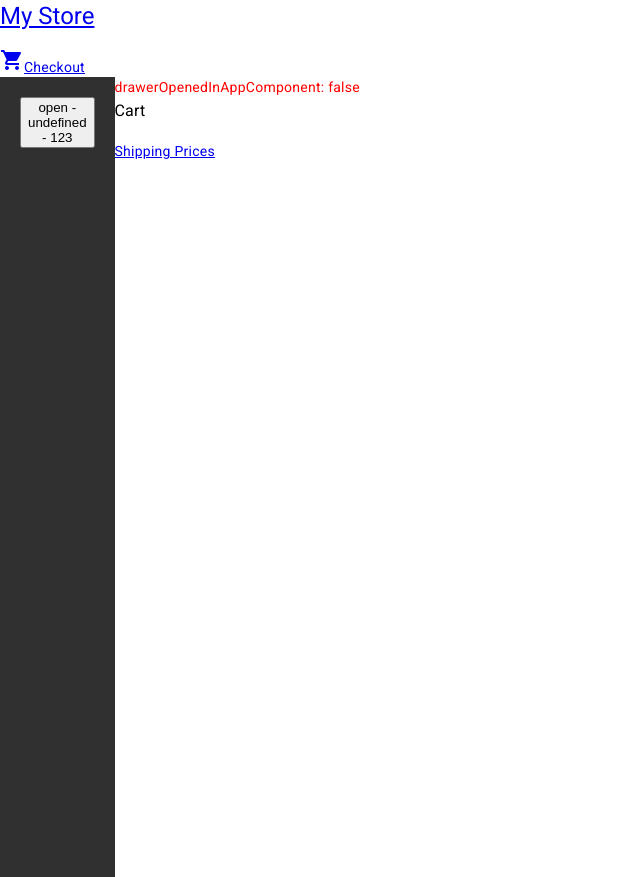
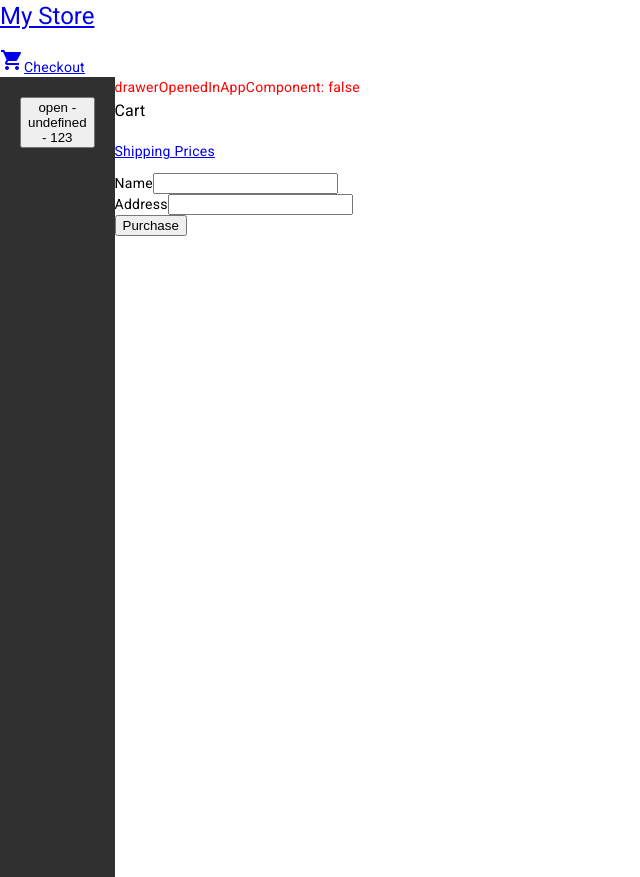
Before and after one commit to Xnumber/angular-example-project, an Angular app: page /cart in a window 1280 px wide. Shown: the whole page, without its empty margins (0-640 px from the left). Built offline with nearby package versions, Linux system fonts and the light colour scheme.

Commit message:
feat: form example

```diff
--- a/src/app/app.module.ts
+++ b/src/app/app.module.ts
@@ -15,6 +15,7 @@
 import { ProductDetailsComponent } from './components/pages/product-details/product-details.component';
 import { HttpClientModule } from '@angular/common/http';
 import { ShippingComponent } from './components/pages/shipping/shipping.component';
+import { ReactiveFormsModule  } from "@angular/forms"
 @NgModule({
   declarations: [
     AppComponent,
@@ -34,6 +35,7 @@
     AppRoutingModule,
     BrowserAnimationsModule,
     MatSidenavModule,
+    ReactiveFormsModule
   ],
   providers: [],
   bootstrap: [AppComponent]
--- a/src/app/components/pages/cart/cart.component.html
+++ b/src/app/components/pages/cart/cart.component.html
@@ -12,3 +12,16 @@
     {{item.price | currency }}
   </span>
 </div>
+<form [formGroup]="checkoutForm" (ngSubmit)="onSubmit()">
+
+  <div>
+    <label for="name">Name</label>
+    <input formControlName="name" type="text">
+  </div>
+  <div>
+    <label for="address">Address</label>
+    <input formControlName="address" type="text">
+  </div>
+  <button class="button" type="submit">Purchase</button>
+
+</form>
--- a/src/app/components/pages/cart/cart.component.ts
+++ b/src/app/components/pages/cart/cart.component.ts
@@ -1,4 +1,5 @@
 import { Component } from '@angular/core';
+import { FormBuilder } from '@angular/forms';
 import { CartService } from 'src/app/services/cart.service';
 
 @Component({
@@ -8,7 +9,20 @@
 })
 export class CartComponent {
   items = this.cartService.getItems();
+
+  checkoutForm = this.formBuilder.group({
+    name: '',
+    address: ''
+  })
   constructor(
-    private cartService: CartService
+    private cartService: CartService,
+    private formBuilder: FormBuilder
   ) {}
+
+  onSubmit = (): void => {
+    // Process checkout data here
+    this.items = this.cartService.clearCart();
+    console.warn('Your order has been submitted', this.checkoutForm.value);
+    this.checkoutForm.reset();
+  }
 }
--- a/src/app/components/pages/shipping/shipping.component.html
+++ b/src/app/components/pages/shipping/shipping.component.html
@@ -1,5 +1,5 @@
 <h3>Shipping Prices</h3>
-
+<!-- https://angular.tw/api/common/AsyncPipe -->
 <div class="shipping-item" *ngFor="let shipping of shippingCosts | async">
   <span>{{ shipping.type }}</span>
   <span>{{ shipping.price | currency }}</span>
```
